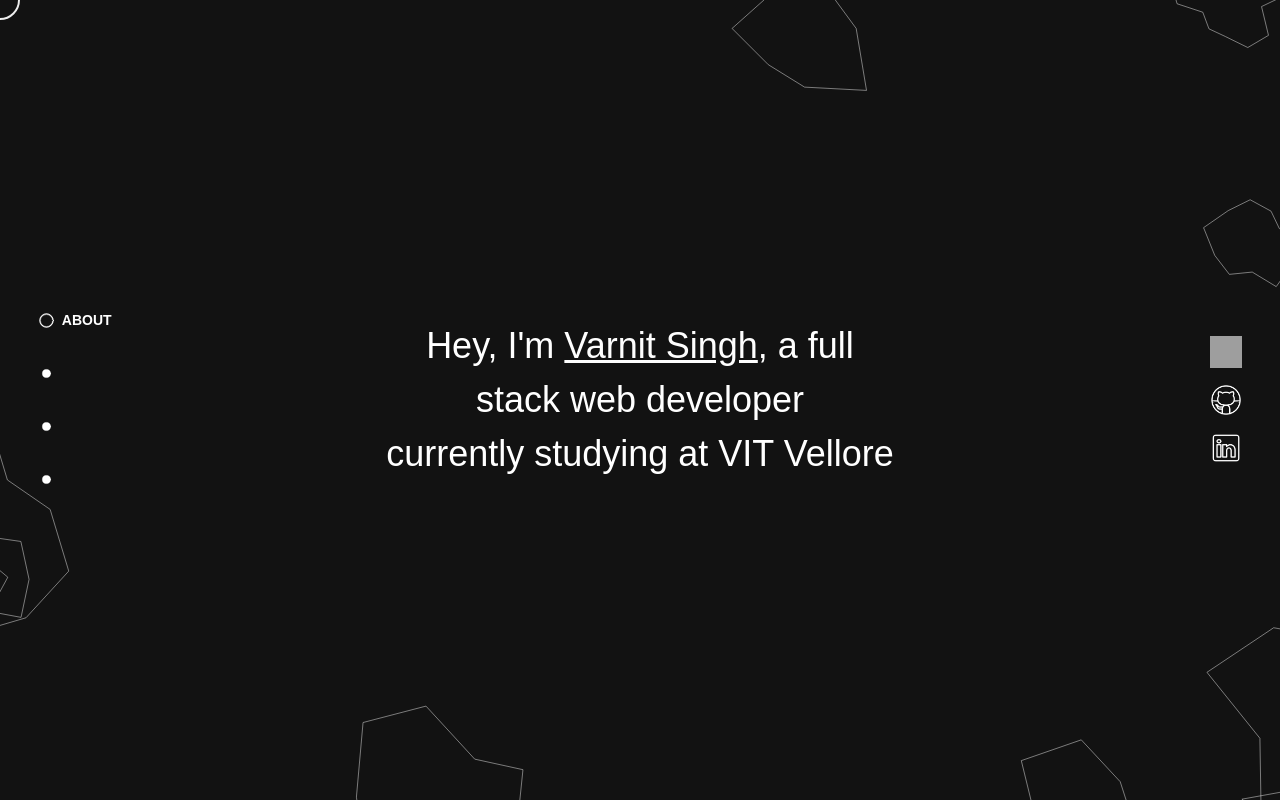
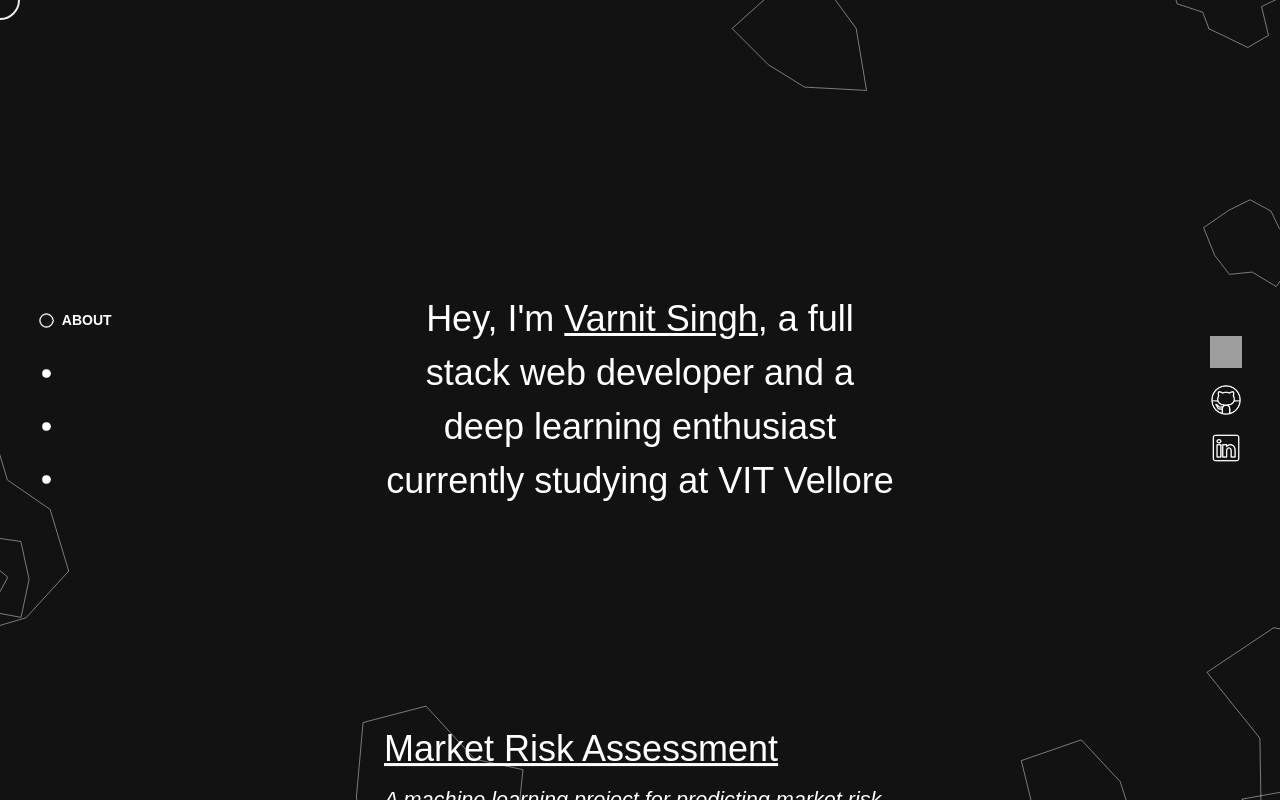
Before and after one commit to varnit-ta/Personal-Website, a React (Vite) app: page / in a window 1280 px wide. Built offline with nearby package versions, Linux system fonts and the light colour scheme; grey boxes are pictures that could not be loaded.

Commit message:
added skills and projects #1

```diff
--- a/src/db/projects.json
+++ b/src/db/projects.json
@@ -1,4 +1,13 @@
-[
+[   {
+        "projectName": "Market Risk Assessment",
+        "projectLink": "https://github.com/varnit-ta/Market-Risk-Assessment",
+        "projectDescription": "A machine learning project for predicting market risk percentage using an LSTM model, complete with data preprocessing, model training, and a user-friendly shell-based input interface."
+    },
+    {
+        "projectName": "DocQA",
+        "projectLink": "",
+        "projectDescription": "A question-answering system that uses a pre-trained model to answer questions based on a given document."
+    },
     {
         "projectName": "AgroInsight",
         "projectLink": "https://github.com/varnit-ta/AgroInsight",
--- a/src/pages/About.tsx
+++ b/src/pages/About.tsx
@@ -41,7 +41,7 @@ const About = () => {
           >
             Varnit Singh
           </a>
-          , a full stack web developer {<br />} currently studying at VIT Vellore
+          , a full stack web developer and a {<br />} deep learning enthusiast{<br />} currently studying at VIT Vellore
         </p>
       </div>
 
--- a/src/pages/Skills.tsx
+++ b/src/pages/Skills.tsx
@@ -16,6 +16,7 @@ import docker from "../assets/Skills Icons/docker.png";
 import mysql from "../assets/Skills Icons/mysql.png";
 import postgres from "../assets/Skills Icons/postgres.png";
 import tailwind from "../assets/Skills Icons/tailwind.png";
+import go from "../assets/Skills Icons/go.png";
 
 //Components
 import TechStack from "../components/TechStack";
@@ -34,6 +35,10 @@ const Skills = () => {
       icon: js,
       name: "JavaScript",
     },
+    {
+      icon: go,
+      name: "Go",
+    }
   ];
   const frontend = [
     {
```
Also changed, not shown: src/assets/Skills Icons/go.png (added).
